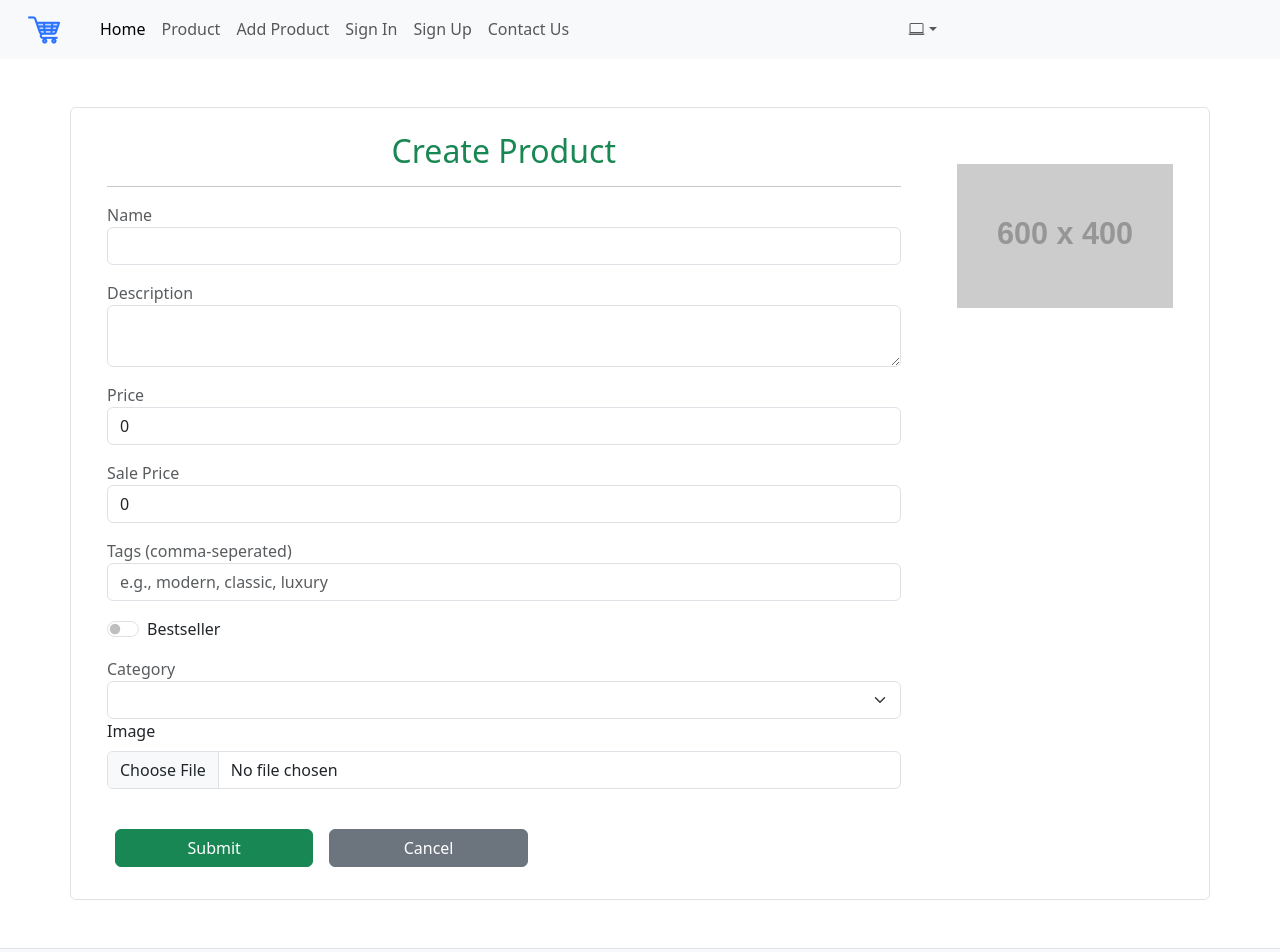
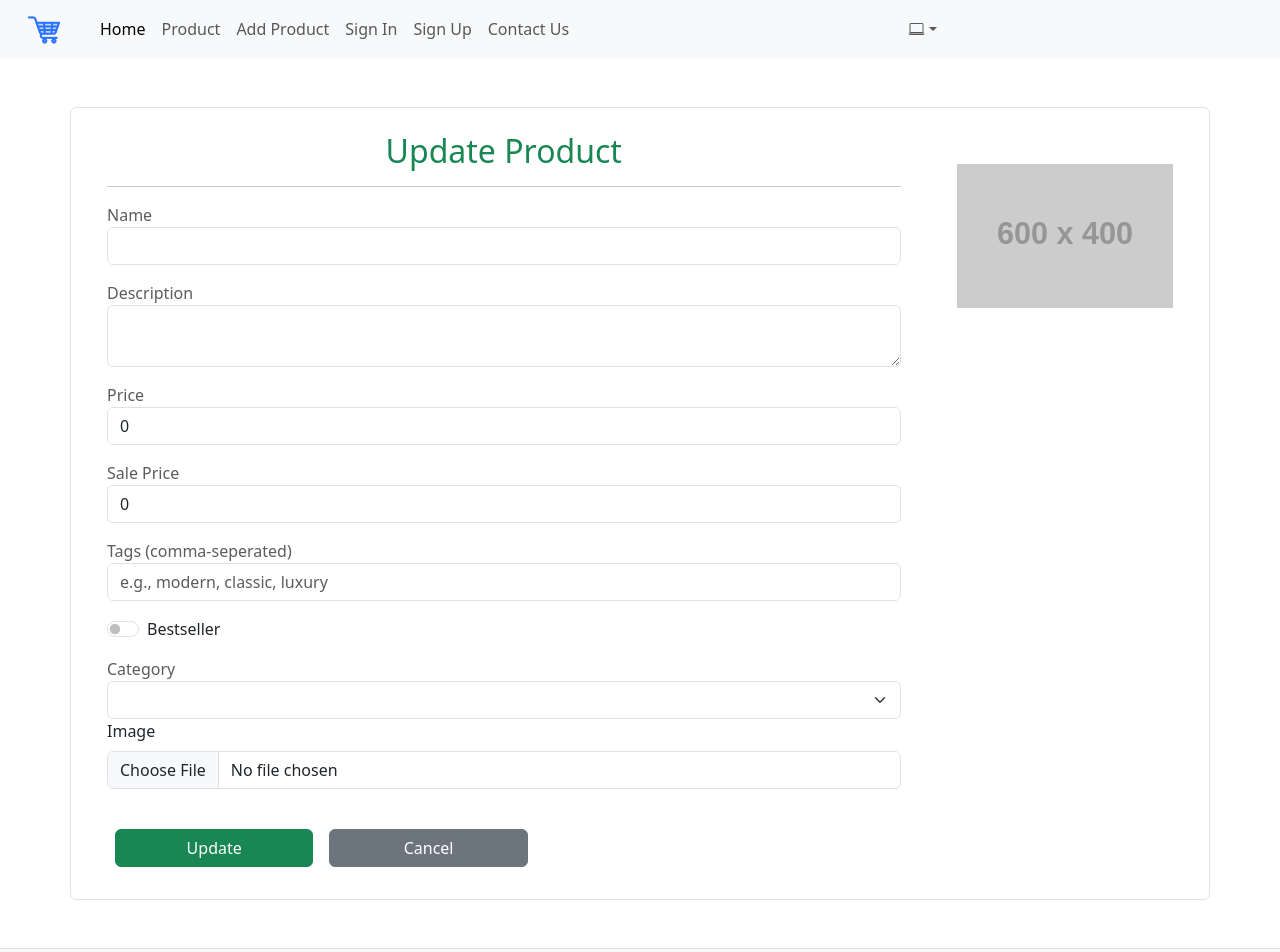
Before and after one commit to PdskDev/vuejs-shopping-app, a Vue app: page /product-update/1 in a window 1280 px wide. Shown: the top 952 px of the page. Built offline with nearby package versions, Linux system fonts and the light colour scheme.

Commit message:
add actionTitle + refacto route

```diff
--- a/src/views/product/ProductUpsert.vue
+++ b/src/views/product/ProductUpsert.vue
@@ -3,7 +3,7 @@
     <div class="row border p-4 my-5 rounded">
       <div class="col-9">
         <form v-on:submit.prevent="handleSubmit">
-          <div class="h2 text-center text-success">Create Product</div>
+          <div class="h2 text-center text-success">{{ actionTitle }} Product</div>
           <hr />
           <div class="alert alert-danger pb-0" v-if="errorList.length > 0">
             Please fix the following errors:
@@ -86,9 +86,15 @@
           </div>
           <div class="pt-3">
             <button class="btn btn-success m-2 w-25" :disabled="isLoading">
-              <span v-if="isLoading" class="spinner-border spinner-border-sm me-2"></span>Submit
+              <span v-if="isLoading" class="spinner-border spinner-border-sm me-2"></span
+              >{{ actionTitle }}
             </button>
-            <a href="/" class="btn btn-secondary m-2 w-25"> Cancel </a>
+            <router-link
+              :to="{ name: APP_ROUTE_NAMES.PRODUCT_LIST }"
+              class="btn btn-secondary m-2 w-25"
+            >
+              Cancel
+            </router-link>
           </div>
         </form>
       </div>
@@ -105,7 +111,7 @@
 </template>
 <script setup>
 import { reactive, ref } from 'vue'
-import { useRouter } from 'vue-router'
+import { useRouter, useRoute } from 'vue-router'
 import { PRODUCT_CATEGORIES } from '@/constants/productConstants'
 import { useSweetAlert } from '@/utility/useSweetAlert'
 import productService from '@/services/productService'
@@ -114,11 +120,15 @@ import { APP_ROUTE_NAMES } from '@/constants/routeNames'
 const { showSuccess } = useSweetAlert()
 
 const router = useRouter()
+const route = useRoute()
 
 const isLoading = ref(false)
 const errorList = reactive([])
+const categories = ref(PRODUCT_CATEGORIES)
 
-const categories = ref(PRODUCT_CATEGORIES)
+const productIdForUpdate = route.params.id
+
+const actionTitle = productIdForUpdate ? 'Update' : 'Create'
 
 const productObject = reactive({
   name: '',
```
